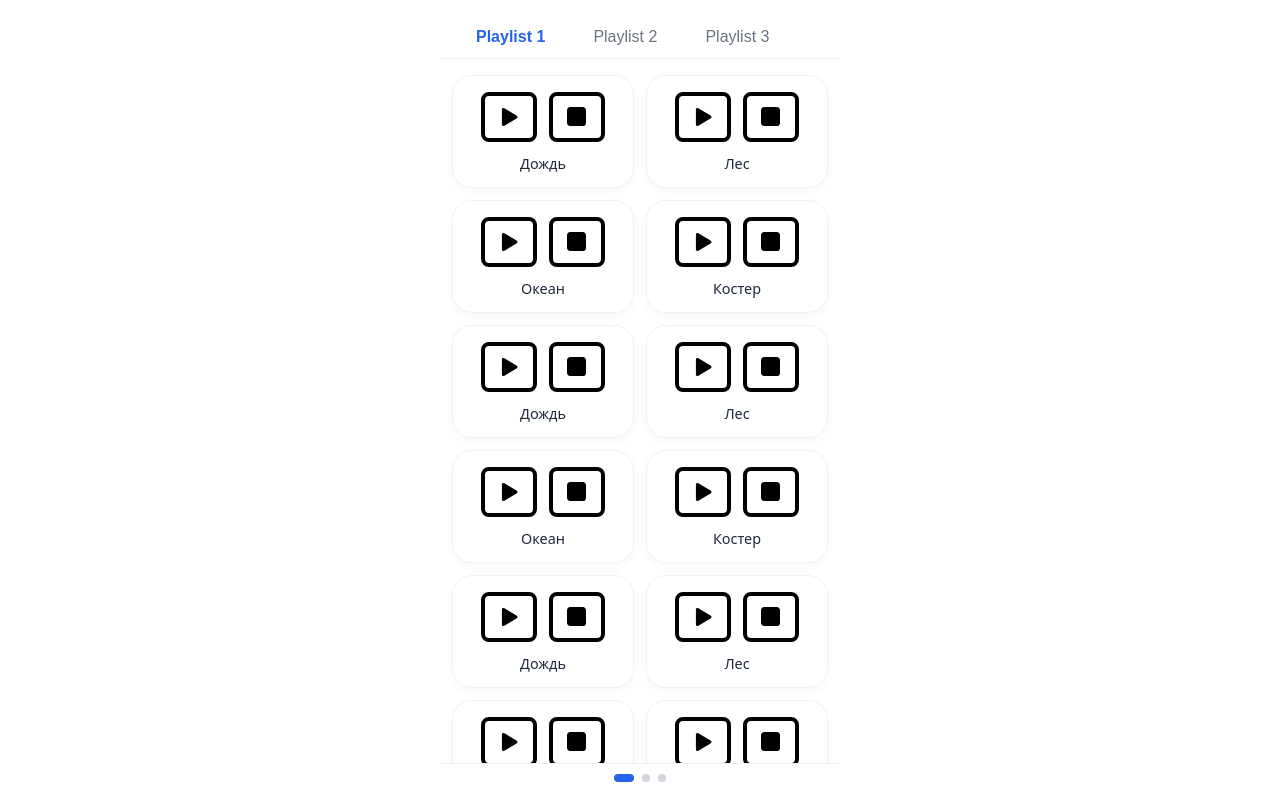
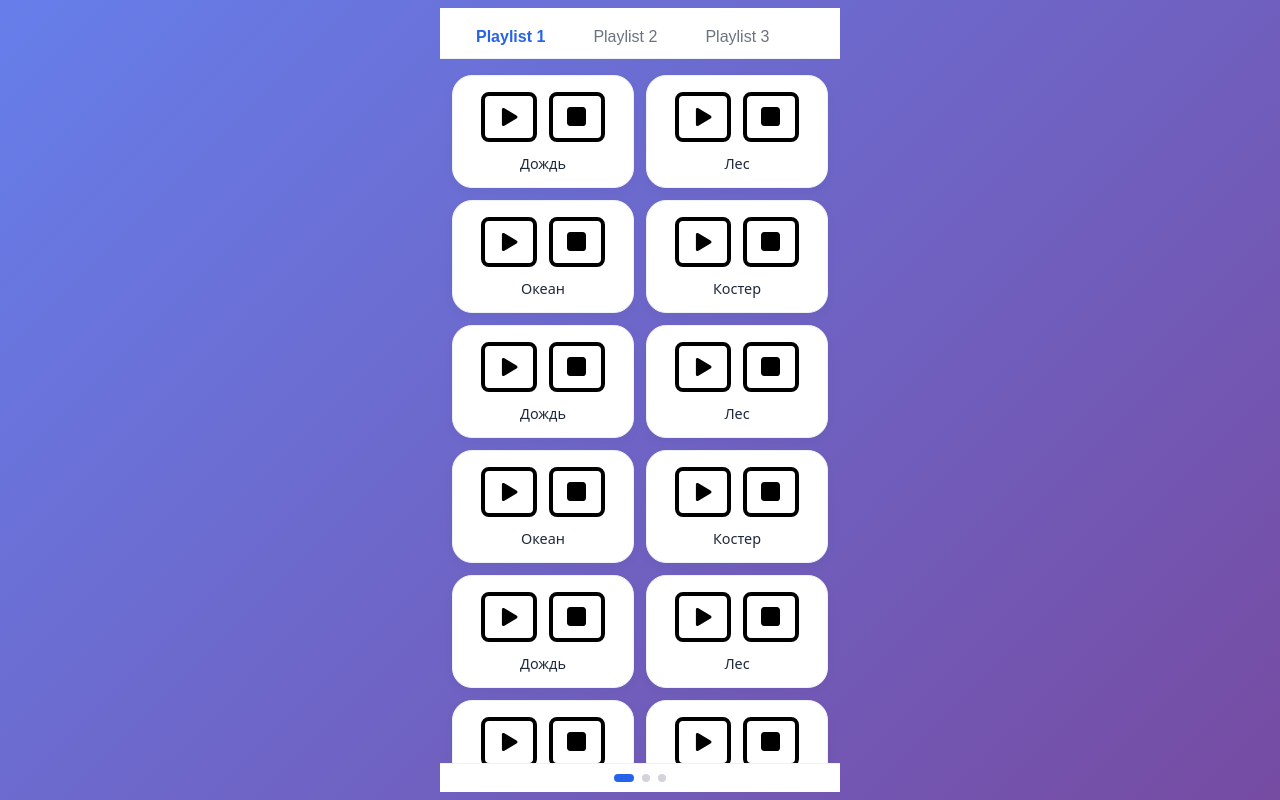
Before and after one commit to DrusJs/soundpad-webapp, a plain HTML site: page index.html in a window 1280 px wide. Drawn offline with Linux system fonts and the light colour scheme.

Commit message:
Update index.html

```diff
--- a/index.html
+++ b/index.html
@@ -6,7 +6,7 @@
     <title>Плейлисты</title>
     <link rel="stylesheet" href="css/style.css">
 </head>
-<body>
+<body class="playlist-0">
 <div class="app-container">
     <div class="tabs">
         <button class="tab active">Playlist 1</button>
```
